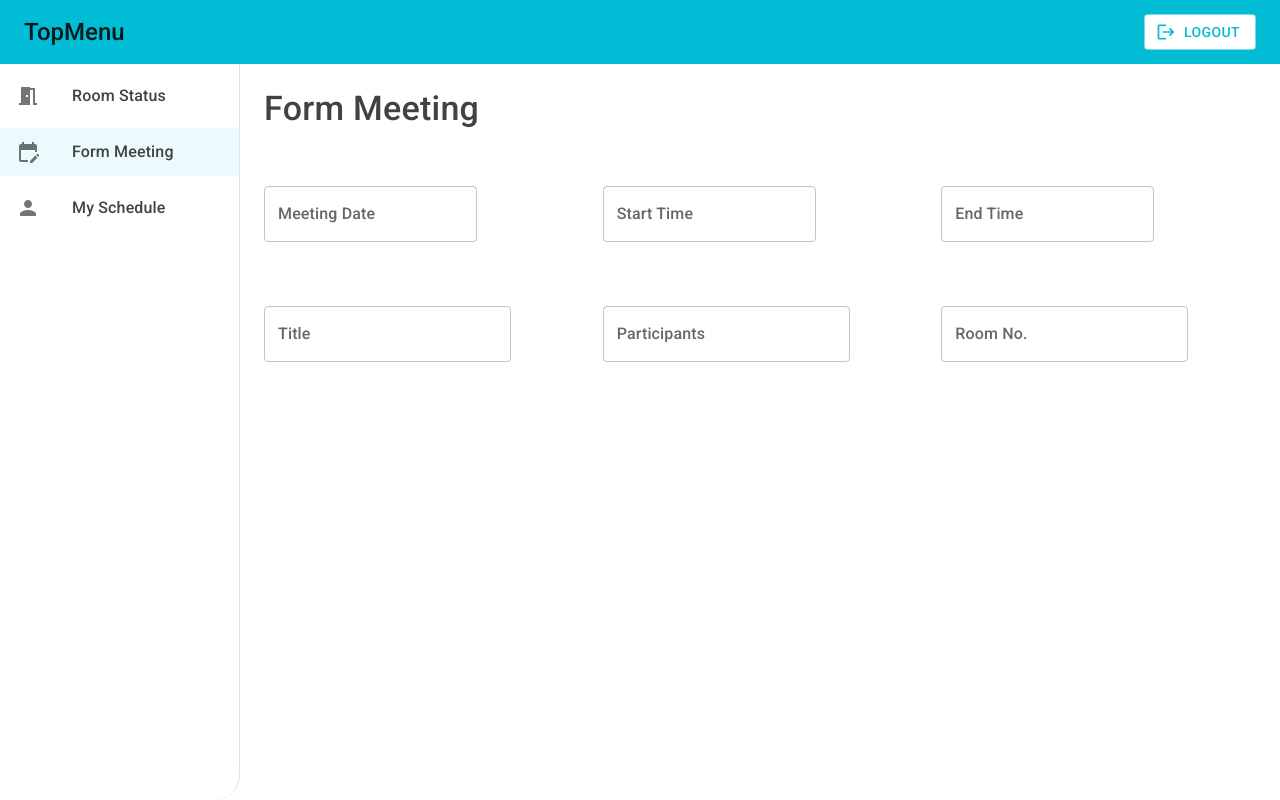
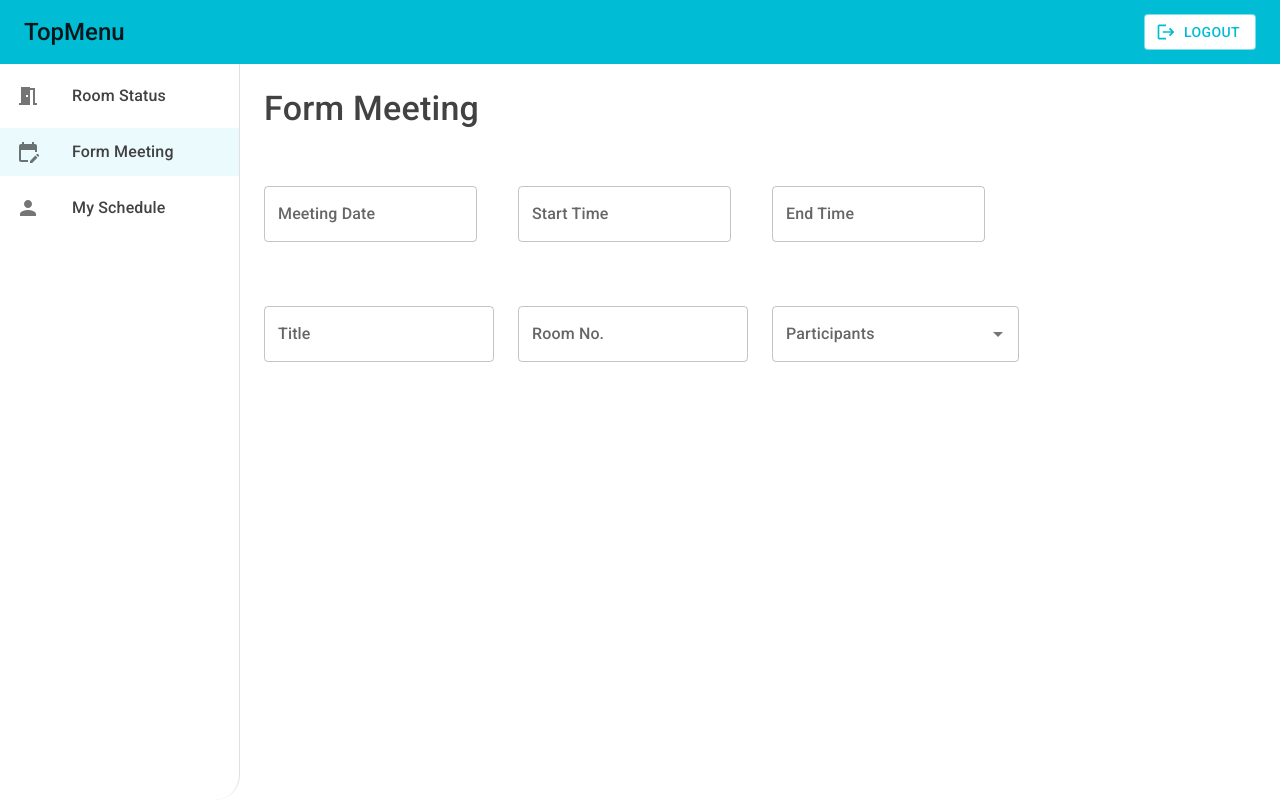
Before and after one commit to Joy-Honchan/conference-system, a React (Create React App) app: page /form_meeting in a window 1280 px wide. Built offline with nearby package versions, Linux system fonts and the light colour scheme.

Commit message:
feat: add AutoComplete and change Chip styling

```diff
--- /dev/null
+++ b/src/data/participantsData.json
@@ -0,0 +1,38 @@
+[
+    {
+        "id": 1,
+        "name": "Allen"
+    },
+    {
+        "id": 2,
+        "name": "Ben"
+    },
+    {
+        "id": 3,
+        "name": "Cathy"
+    },
+    {
+        "id": 4,
+        "name": "David"
+    },
+    {
+        "id": 5,
+        "name": "Ethan"
+    },
+    {
+        "id": 6,
+        "name": "Fionna"
+    },
+    {
+        "id": 7,
+        "name": "Helen"
+    },
+    {
+        "id": 8,
+        "name": "Ian"
+    },
+    {
+        "id": 9,
+        "name": "Joan"
+    }
+]
--- a/src/pages/FormMeeting.tsx
+++ b/src/pages/FormMeeting.tsx
@@ -1,23 +1,23 @@
 import Box from '@mui/material/Box'
 import Grid from '@mui/material/Grid'
 import TextField from '@mui/material/TextField'
-import { DatePicker, TimeView } from '@mui/x-date-pickers'
+import { DatePicker } from '@mui/x-date-pickers'
 import { AdapterDayjs } from '@mui/x-date-pickers/AdapterDayjs'
 import { LocalizationProvider } from '@mui/x-date-pickers/LocalizationProvider'
-import { renderTimeViewClock } from '@mui/x-date-pickers/timeViewRenderers'
-import { Dayjs } from 'dayjs'
-
 import TimePicker from 'components/TimePicker'
+import Autocomplete from '@mui/material/Autocomplete'
+import participants from 'data/participantsData.json'
+import Chip from '@mui/material/Chip'
 
 export default function FormMeeting() {
   return (
     <Grid
       container
       sx={{
-        maxWidth: '1200px',
+        // maxWidth: '1200px',
         '.MuiGrid-item': {
           marginTop: 5,
-          '.MuiBox-root': {
+          '&:not(:last-of-type) .MuiBox-root': {
             maxWidth: '247px'
           }
         }
@@ -25,35 +25,64 @@ export default function FormMeeting() {
       spacing={3}
     >
       <LocalizationProvider dateAdapter={AdapterDayjs}>
-        <Grid item xs={12} md={6} lg={4}>
+        <Grid item xs={12} md={6} lg={3}>
           <Box>
-            <DatePicker label="Meeting Date" />
+            <DatePicker label="Meeting Date" disablePast />
           </Box>
         </Grid>
-        <Grid item xs={12} md={6} lg={4}>
+        <Grid item xs={12} md={6} lg={3}>
           <Box>
             <TimePicker label="Start Time" />
           </Box>
         </Grid>
-        <Grid item xs={12} md={6} lg={4}>
+        <Grid item xs={12} md={6} lg={6}>
           <Box>
             <TimePicker label="End Time" />
           </Box>
         </Grid>
       </LocalizationProvider>
-      <Grid item xs={12} md={6} lg={4}>
+      <Grid item xs={12} md={6} lg={3}>
         <Box>
           <TextField fullWidth label="Title" />
         </Box>
       </Grid>
-      <Grid item xs={12} md={6} lg={4}>
+      <Grid item xs={12} md={6} lg={3}>
         <Box>
-          <TextField fullWidth label="Participants" />
+          <TextField fullWidth label="Room No." />
         </Box>
       </Grid>
-      <Grid item xs={12} md={6} lg={4}>
-        <Box>
-          <TextField fullWidth label="Room No." />
+      <Grid item xs={12} md={6} lg={6}>
+        <Box sx={{ minWidth: '247px', maxWidth: 'max-content' }}>
+          <Autocomplete
+            multiple
+            id="tags-outlined"
+            options={participants}
+            getOptionLabel={(option) => option.name}
+            renderTags={(value, getTagProps) => {
+              return value.map((option, index) => (
+                <Chip
+                  label={option.name}
+                  {...getTagProps({ index })}
+                  color="primary"
+                  sx={{
+                    color: 'text.contrast',
+                    '.MuiChip-deleteIcon': {
+                      color: 'text.contrast'
+                    }
+                  }}
+                />
+              ))
+            }}
+            renderInput={(params) => {
+              return (
+                <TextField
+                  {...params}
+                  label="Participants"
+                  placeholder="Participants"
+                />
+              )
+            }}
+          />
         </Box>
       </Grid>
     </Grid>
```
